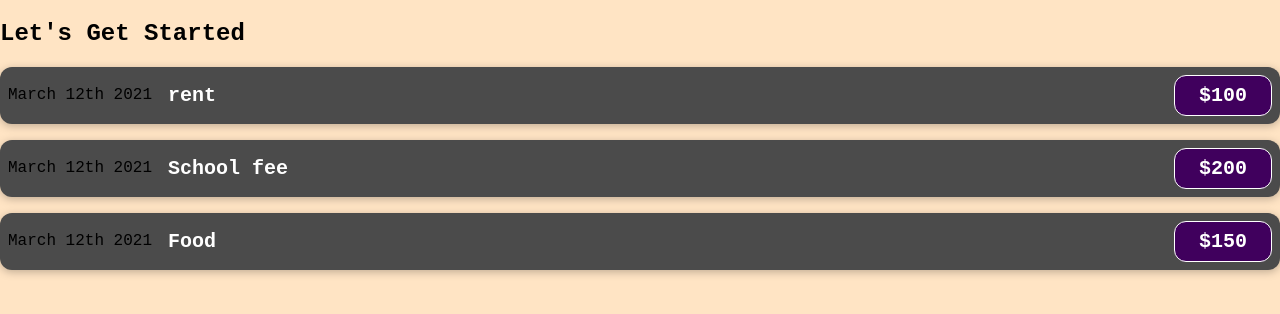
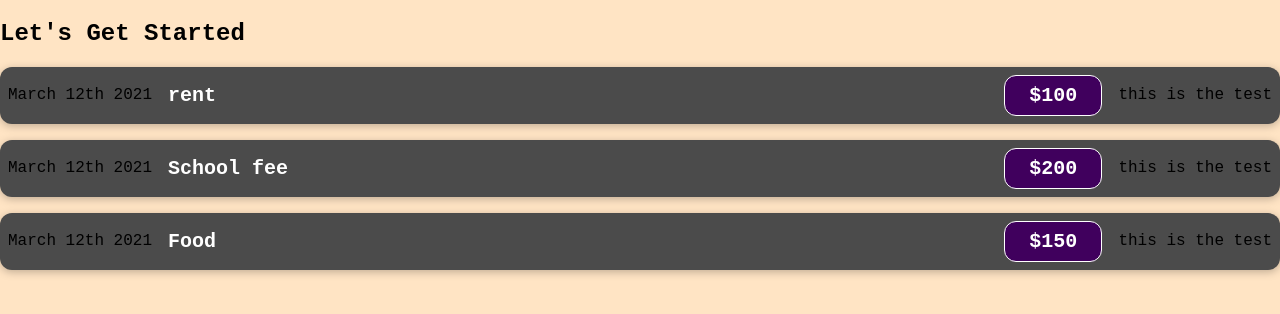
Before and after one commit to varund520/react, a JavaScript app in the folder firstapp/: page / in a window 1280 px wide. Shown: the top 314 px of the page. Built offline with nearby package versions, Linux system fonts and the light colour scheme.

Commit message:
this is push test on github

```diff
--- a/firstapp/src/components/SubComponent/ExpenseItem.js
+++ b/firstapp/src/components/SubComponent/ExpenseItem.js
@@ -7,6 +7,9 @@ function ExpenseItem(props){
             <div className="expense-item__description">
                 <h2>{ props.title }</h2>
                 <div className="expense-item__price">${ props.price }</div>
+
+                <div>this is the test</div>
+
             </div>
         </div>
     );
```
